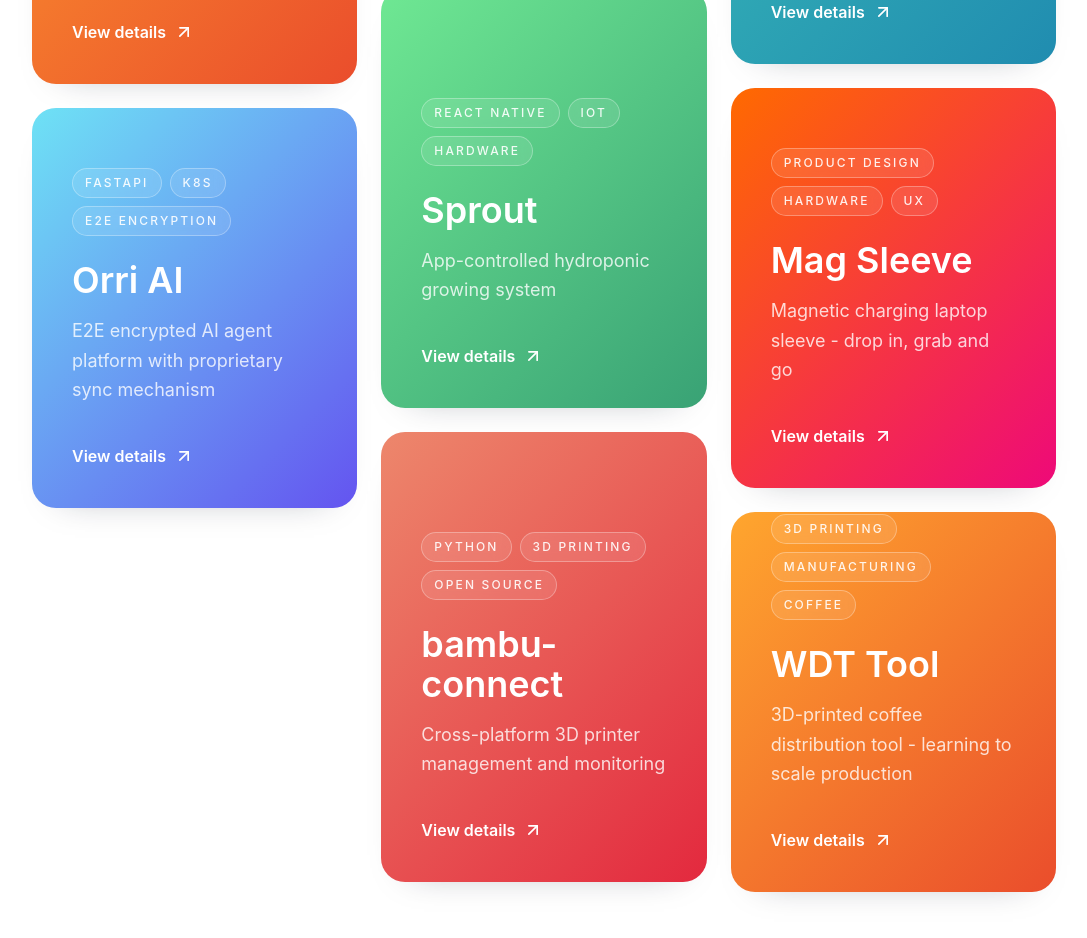
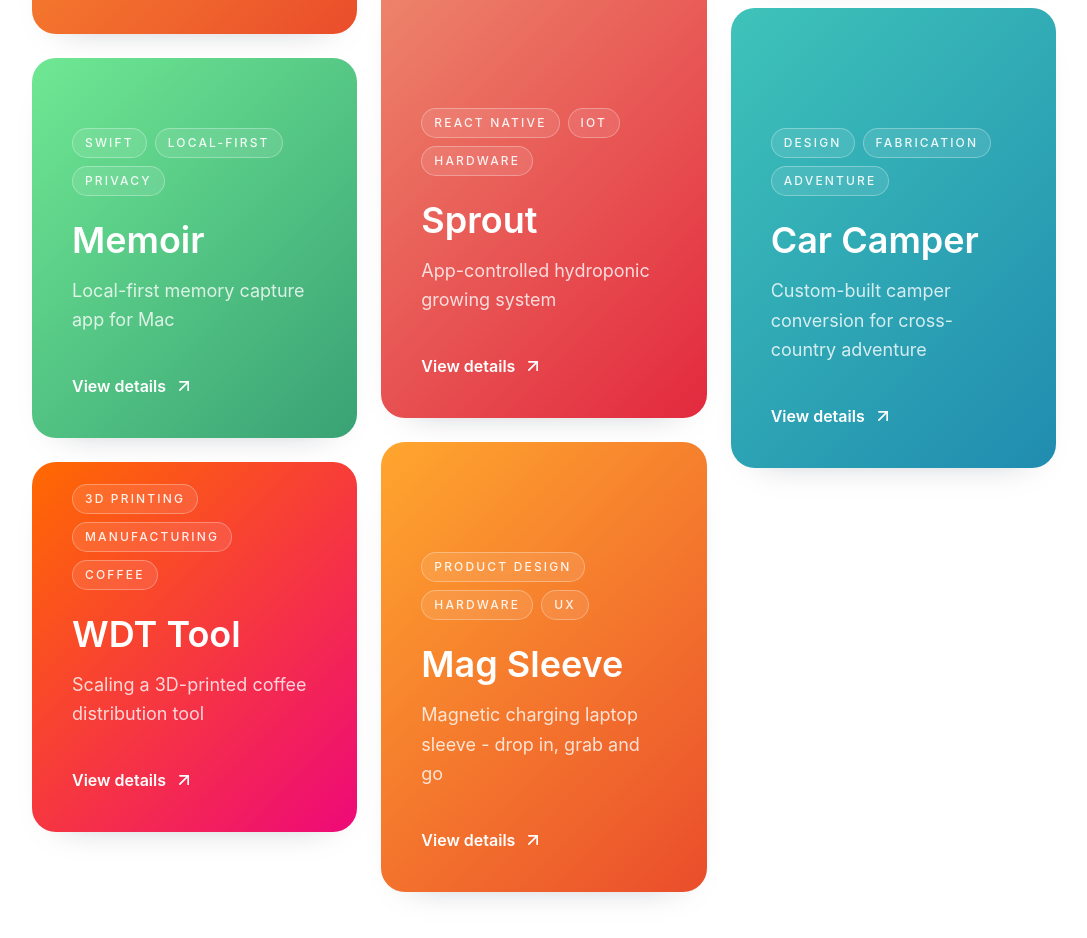
Before and after one commit to mattcar15/Portfolio, a Next.js app: page / in a window 1280 px wide. Shown: the part 1480-2418 px from the top of the page, without its empty margins (96-1183 px from the left). Built offline with nearby package versions, Linux system fonts and the light colour scheme; a web font is replaced by a local one.

Commit message:
rearrange and resize

```diff
--- a/src/app/page.tsx
+++ b/src/app/page.tsx
@@ -30,12 +30,12 @@ type ProjectBaseData = Omit<Project, 'gradient' | 'gradientStops'>;
 const projectBaseData: ProjectBaseData[] = [
   celnaMetadata,
   orriAIMetadata,
+  bambuConnectMetadata,
   memoirMetadata,
   sproutMetadata,
-  bambuConnectMetadata,
   carCamperMetadata,
-  magSleeveMetadata,
-  wdtToolMetadata
+  wdtToolMetadata,
+  magSleeveMetadata
 ];
 
 export default function Home() {
--- a/src/components/ContactSection.tsx
+++ b/src/components/ContactSection.tsx
@@ -11,7 +11,7 @@ export function ContactSection({ email, githubUrl, linkedinUrl }: ContactSection
     <section id="contact" className="min-h-screen flex items-center justify-center px-6">
       <div className="max-w-5xl text-center">
         <h2 className="text-6xl md:text-7xl font-bold mb-12 text-black">Let's work together</h2>
-        <p className="text-2xl md:text-3xl text-gray-600 mb-16 mx-auto max-w-3xl leading-relaxed">
+        <p className="text-xl sm:text-2xl md:text-3xl text-gray-600 mb-16 mx-auto max-w-3xl leading-relaxed">
           I'm always interested in hearing about new projects and opportunities.
         </p>
 
--- a/src/components/ProjectsSection.tsx
+++ b/src/components/ProjectsSection.tsx
@@ -55,6 +55,33 @@ export function ProjectsSection({ projects }: ProjectsSectionProps) {
   });
   const [scrollProgress, setScrollProgress] = useState(0);
   const bodyScrollRef = useRef<HTMLDivElement | null>(null);
+
+  // Reorder projects for column layout to achieve left-to-right, top-to-bottom visual order
+  const reorderedProjects = useMemo(() => {
+    const getColumnCount = () => {
+      if (typeof window === 'undefined') return 3;
+      const width = window.innerWidth;
+      if (width < 768) return 1;
+      if (width < 1024) return 2;
+      return 3;
+    };
+
+    const numCols = getColumnCount();
+    const itemsPerCol = Math.ceil(projects.length / numCols);
+    const reordered = new Array(projects.length);
+
+    projects.forEach((project, visualIndex) => {
+      const visualRow = Math.floor(visualIndex / numCols);
+      const visualCol = visualIndex % numCols;
+      const physicalIndex = visualCol * itemsPerCol + visualRow;
+
+      if (physicalIndex < projects.length) {
+        reordered[physicalIndex] = project;
+      }
+    });
+
+    return reordered.filter(Boolean);
+  }, [projects, windowSize.width]);
 
   const handleOpenProject = useCallback(
     (project: Project, element: HTMLElement) => {
@@ -248,7 +275,7 @@ export function ProjectsSection({ projects }: ProjectsSectionProps) {
         <h2 className="text-6xl md:text-7xl font-bold mb-16 text-black">Projects</h2>
 
         <div className="columns-1 md:columns-2 lg:columns-3 gap-6 space-y-6">
-          {projects.map((project) => {
+          {reorderedProjects.map((project) => {
             const stops = project.gradientStops ?? [];
             const gradientStyle =
               stops.length >= 2
@@ -278,7 +305,7 @@ export function ProjectsSection({ projects }: ProjectsSectionProps) {
                     />
                     <div className="relative h-full p-10 flex flex-col justify-end text-left text-white">
                       <div className="flex gap-2 mb-6 flex-wrap">
-                        {project.tags.map((tag, i) => (
+                        {project.tags.map((tag: string, i: number) => (
                           <span
                             key={i}
                             className="text-xs font-medium text-white/90 px-3 py-1.5 rounded-full border border-white/30 bg-white/10 backdrop-blur-sm uppercase tracking-[0.18em]"
--- a/src/components/projects/BambuConnect.tsx
+++ b/src/components/projects/BambuConnect.tsx
@@ -62,11 +62,11 @@ export default function BambuConnect() {
 }
 
 export const bambuConnectMetadata = {
-  id: 5,
+  id: 3,
   title: "bambu-connect",
   description: "Cross-platform 3D printer management and monitoring",
   type: "gradient" as const,
   tags: ["Python", "3D Printing", "Open Source"],
-  height: "h-[450px]",
+  height: "h-[380px] md:h-[400px]",
   component: BambuConnect
 };
--- a/src/components/projects/CarCamper.tsx
+++ b/src/components/projects/CarCamper.tsx
@@ -190,6 +190,6 @@ export const carCamperMetadata = {
   description: "Custom-built camper conversion for cross-country adventure",
   type: "gradient" as const,
   tags: ["Design", "Fabrication", "Adventure"],
-  height: "h-[480px]",
+  height: "h-[380px] md:h-[460px]",
   component: CarCamper
 };
--- a/src/components/projects/Celna.tsx
+++ b/src/components/projects/Celna.tsx
@@ -15,6 +15,6 @@ export const celnaMetadata = {
   description: "Okta-styled MCP service with auto-generation and testing",
   type: "gradient" as const,
   tags: ["Kafka", "Redis", "Postgres"],
-  height: "h-[500px]",
+  height: "h-[380px] md:h-[450px]",
   component: Celna
 };
--- a/src/components/projects/MagSleeve.tsx
+++ b/src/components/projects/MagSleeve.tsx
@@ -14,6 +14,6 @@ export const magSleeveMetadata = {
   description: "Magnetic charging laptop sleeve - drop in, grab and go",
   type: "gradient" as const,
   tags: ["Product Design", "Hardware", "UX"],
-  height: "h-[400px]",
+  height: "h-[380px] md:h-[450px]",
   component: MagSleeve
 };
--- a/src/components/projects/Memoir.tsx
+++ b/src/components/projects/Memoir.tsx
@@ -9,7 +9,7 @@ export default function Memoir() {
 }
 
 export const memoirMetadata = {
-  id: 3,
+  id: 4,
   title: "Memoir",
   description: "Local-first memory capture app for Mac",
   type: "gradient" as const,
--- a/src/components/projects/OrriAI.tsx
+++ b/src/components/projects/OrriAI.tsx
@@ -15,6 +15,6 @@ export const orriAIMetadata = {
   description: "E2E encrypted AI agent platform with proprietary sync mechanism",
   type: "gradient" as const,
   tags: ["FastAPI", "K8s", "E2E Encryption"],
-  height: "h-[400px]",
+  height: "h-[380px] md:h-[360px]",
   component: OrriAI
 };
--- a/src/components/projects/Sprout.tsx
+++ b/src/components/projects/Sprout.tsx
@@ -9,11 +9,11 @@ export default function Sprout() {
 }
 
 export const sproutMetadata = {
-  id: 4,
+  id: 5,
   title: "Sprout",
   description: "App-controlled hydroponic growing system",
   type: "gradient" as const,
   tags: ["React Native", "IoT", "Hardware"],
-  height: "h-[420px]",
+  height: "h-[380px] md:h-[450px]",
   component: Sprout
 };
--- a/src/components/projects/WDTTool.tsx
+++ b/src/components/projects/WDTTool.tsx
@@ -11,9 +11,9 @@ export default function WDTTool() {
 export const wdtToolMetadata = {
   id: 8,
   title: "WDT Tool",
-  description: "3D-printed coffee distribution tool - learning to scale production",
+  description: "Scaling a 3D-printed coffee distribution tool",
   type: "gradient" as const,
   tags: ["3D Printing", "Manufacturing", "Coffee"],
-  height: "h-[380px]",
+  height: "h-[380px] md:h-[370px]",
   component: WDTTool
 };
```
